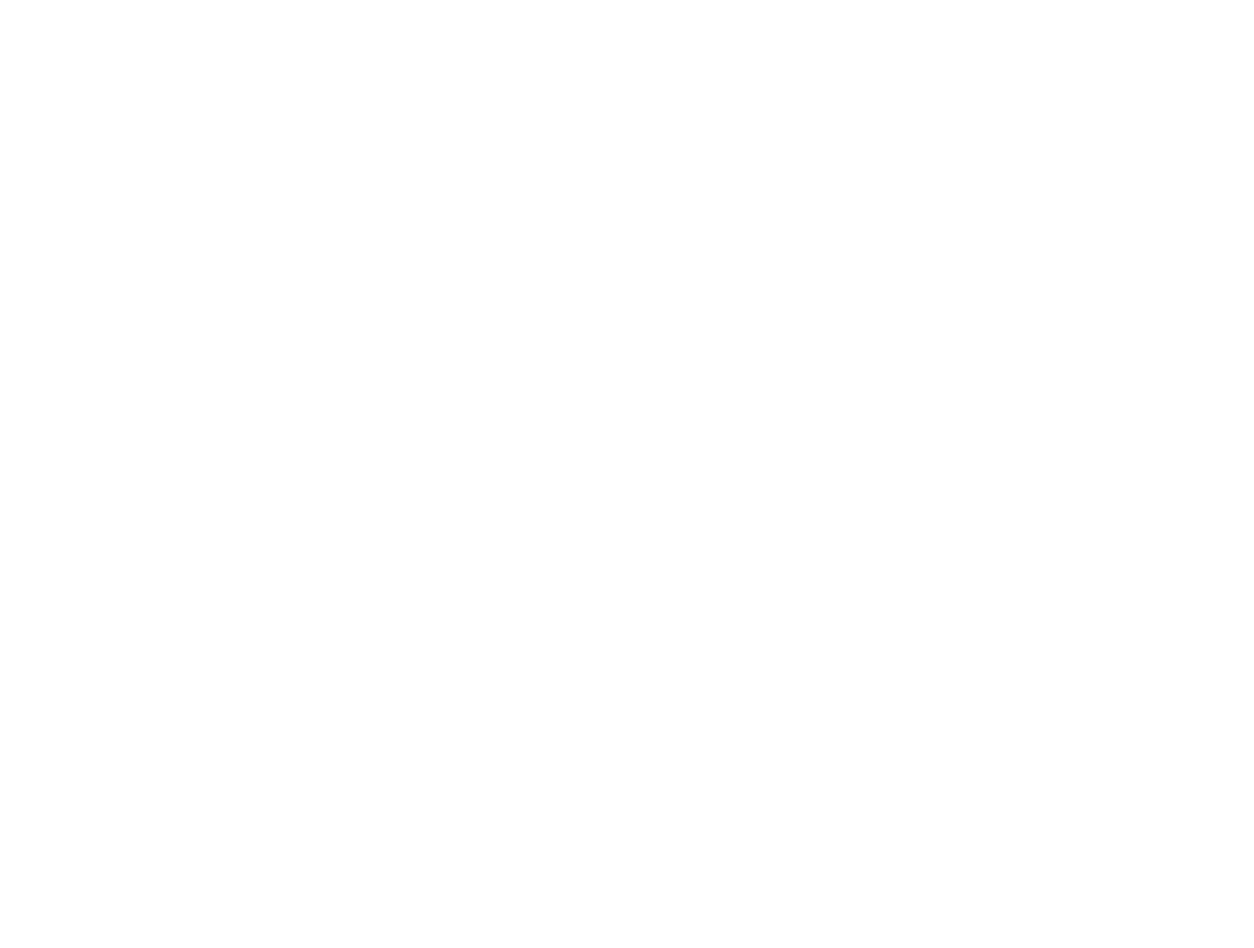
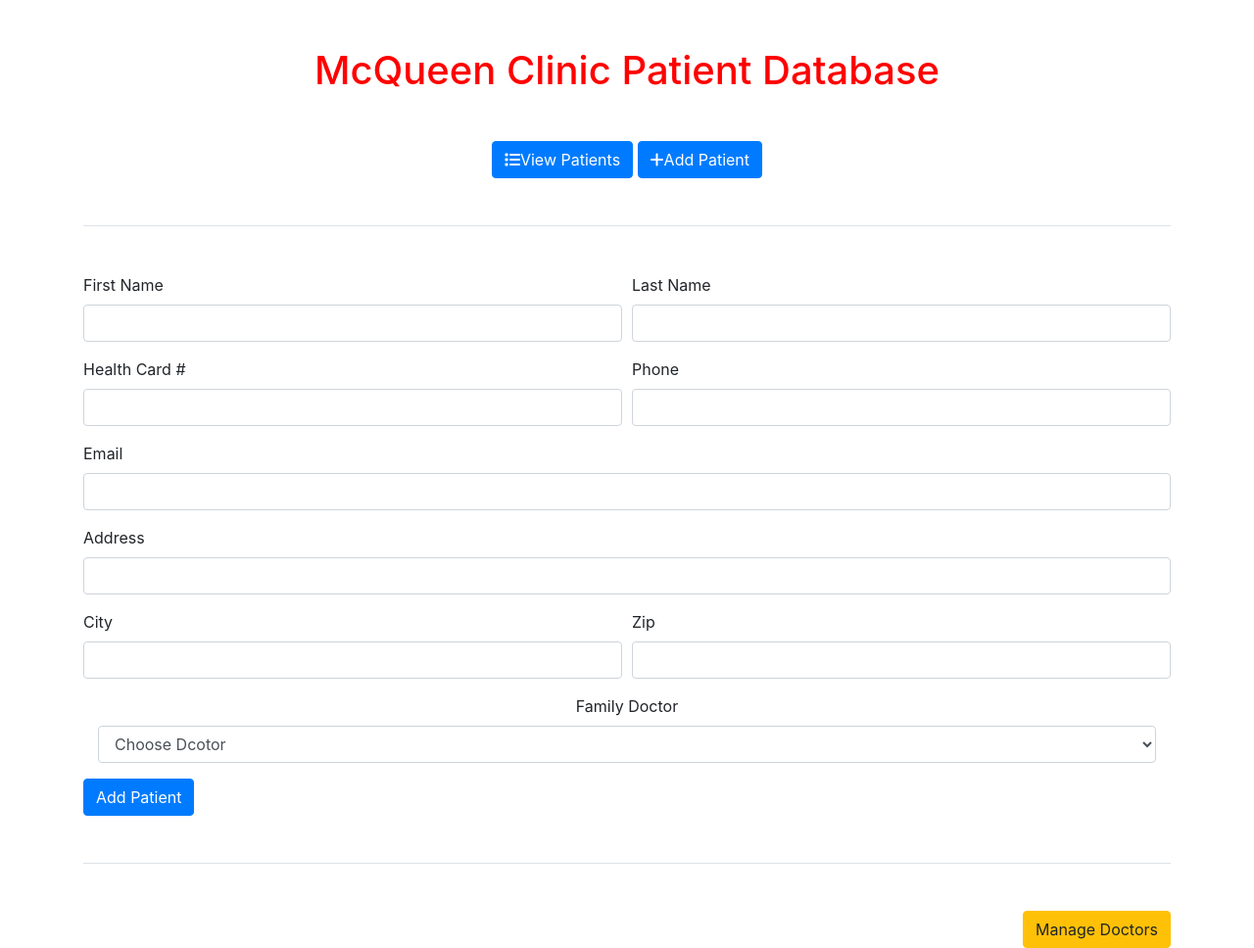
Before and after one commit to Code-Institute-Submissions/milestone-22, a Flask app: page /add_patient in a window 1280 px wide. Before the commit the page is empty. Shown: the whole page at 98% size. Before the commit the page ends 800 px from the top, so only its background shows below. Run offline with Flask 2, Linux system fonts and the light colour scheme; a database or web service that is not in the repository returns one stand-in record (values such as "Sample title"); some libraries are stand-ins or nearby versions.

Commit message:
Styled add patient form

```diff
--- a/static/css/style.css
+++ b/static/css/style.css
@@ -0,0 +1,3 @@
+h1 {
+    color: red;
+}
--- a/templates/add_patient.html
+++ b/templates/add_patient.html
@@ -0,0 +1,56 @@
+{% extends 'base.html' %}
+{% block content %}
+    <form method="POST">
+        <div class="form-row">
+            <div class="form-group col-md-6">
+            <label for="first_name">First Name</label>
+            <input type="text" class="form-control" id="first_name">
+            </div>
+            <div class="form-group col-md-6">
+            <label for="last_name">Last Name</label>
+            <input type="text" class="form-control" id="last_name">
+            </div>
+        </div>
+        <div class="form-row">
+            <div class="form-group col-md-6">
+            <label for="card_num">Health Card #</label>
+            <input type="text" class="form-control" id="card_num">
+            </div>
+            <div class="form-group col-md-6">
+            <label for="phone">Phone</label>
+            <input type="text" class="form-control" id="phone">
+            </div>
+        </div>
+        <div class="form-group">
+            <label for="email">Email</label>
+            <input type="email" class="form-control" id="email">
+        </div>
+        <div class="form-group">
+            <label for="address">Address</label>
+            <input type="text" class="form-control" id="address">
+        </div>
+        <div class="form-row">
+            <div class="form-group col-md-6">
+            <label for="city">City</label>
+            <input type="text" class="form-control" id="city">
+            </div>
+            <div class="form-group col-md-6">
+            <label for="postal_code">Zip</label>
+            <input type="text" class="form-control" id="postal_code">
+            </div>
+        </div>
+
+        <div class="form-group col-12 text-center">
+            <label for="inputState">Family Doctor</label>
+            <select id="inputState" class="form-control">
+                <option value="" disabled selected>Choose Dcotor</option>
+                {% for doctor in doctors %}
+                    <option value="{{doctor.name}}">Dr. {{doctor.name}}</option>
+                {% endfor %}
+            </select>
+        </div>
+
+        <button type="submit" class="btn btn-primary">Add Patient</button>
+    </form>
+
+{% endblock %}
--- a/templates/base.html
+++ b/templates/base.html
@@ -5,26 +5,30 @@
     <meta name="viewport" content="width=device-width, initial-scale=1.0">
     <meta http-equiv="X-UA-Compatible" content="ie=edge">
 
+    <link rel="stylesheet" href="https://stackpath.bootstrapcdn.com/bootstrap/4.4.1/css/bootstrap.min.css" integrity="sha384-Vkoo8x4CGsO3+Hhxv8T/Q5PaXtkKtu6ug5TOeNV6gBiFeWPGFN9MuhOf23Q9Ifjh" crossorigin="anonymous">
+    <link rel="stylesheet" href="{{url_for('static', filename='css/style.css')}}" type="text/css" />
+
+
+    <title>McQueen Clinic Patient Database</title>
+
     <script src="https://kit.fontawesome.com/822ae7d5f6.js" crossorigin="anonymous"></script>
-    <link rel="stylesheet" href="https://stackpath.bootstrapcdn.com/bootstrap/4.4.1/css/bootstrap.min.css" integrity="sha384-Vkoo8x4CGsO3+Hhxv8T/Q5PaXtkKtu6ug5TOeNV6gBiFeWPGFN9MuhOf23Q9Ifjh" crossorigin="anonymous">
     <script src="https://code.jquery.com/jquery-3.4.1.slim.min.js" integrity="sha384-J6qa4849blE2+poT4WnyKhv5vZF5SrPo0iEjwBvKU7imGFAV0wwj1yYfoRSJoZ+n" crossorigin="anonymous"></script>
     <script src="https://cdn.jsdelivr.net/npm/popper.js@1.16.0/dist/umd/popper.min.js" integrity="sha384-Q6E9RHvbIyZFJoft+2mJbHaEWldlvI9IOYy5n3zV9zzTtmI3UksdQRVvoxMfooAo" crossorigin="anonymous"></script>
     <script src="https://stackpath.bootstrapcdn.com/bootstrap/4.4.1/js/bootstrap.min.js" integrity="sha384-wfSDF2E50Y2D1uUdj0O3uMBJnjuUD4Ih7YwaYd1iqfktj0Uod8GCExl3Og8ifwB6" crossorigin="anonymous"></script>
-    <link rel="stylesheet" href="{{url_for('static', filename='css/style.css')}}" type="text/css" />
-
-    <title>McQueen Clinic Patient Database</title>
 
 </head>
 <body>
-    <header>
-        <h1>McQueen Clinic Patient Database</h1>
-        <a href="{{url_for('add_patient')}}"><button type="button" class="btn btn-primary"><i class="fas fa-list"></i>View Patients</button></a>
+    <div class="container">
+    <header class="pb-5 mb-5 border-bottom text-center">
+        <h1 class="mb-5 mt-5">McQueen Clinic Patient Database</h1>
+        <a href="{{url_for('get_patients')}}"><button type="button" class="btn btn-primary"><i class="fas fa-list"></i>View Patients</button></a>
         <a href="{{url_for('add_patient')}}"><button type="button" class="btn btn-primary"><i class="fas fa-plus"></i>Add Patient</button></a>
     </header>
     {% block content %}
     {% endblock %}
-    <footer>
+    <footer class="pt-5 mt-5 border-top text-right">
         <a href="{{url_for('get_doctors')}}"><button type="button" class="btn btn-warning">Manage Doctors</button></a>
     </footer>
+    </div>
 </body>
 </html>
```
